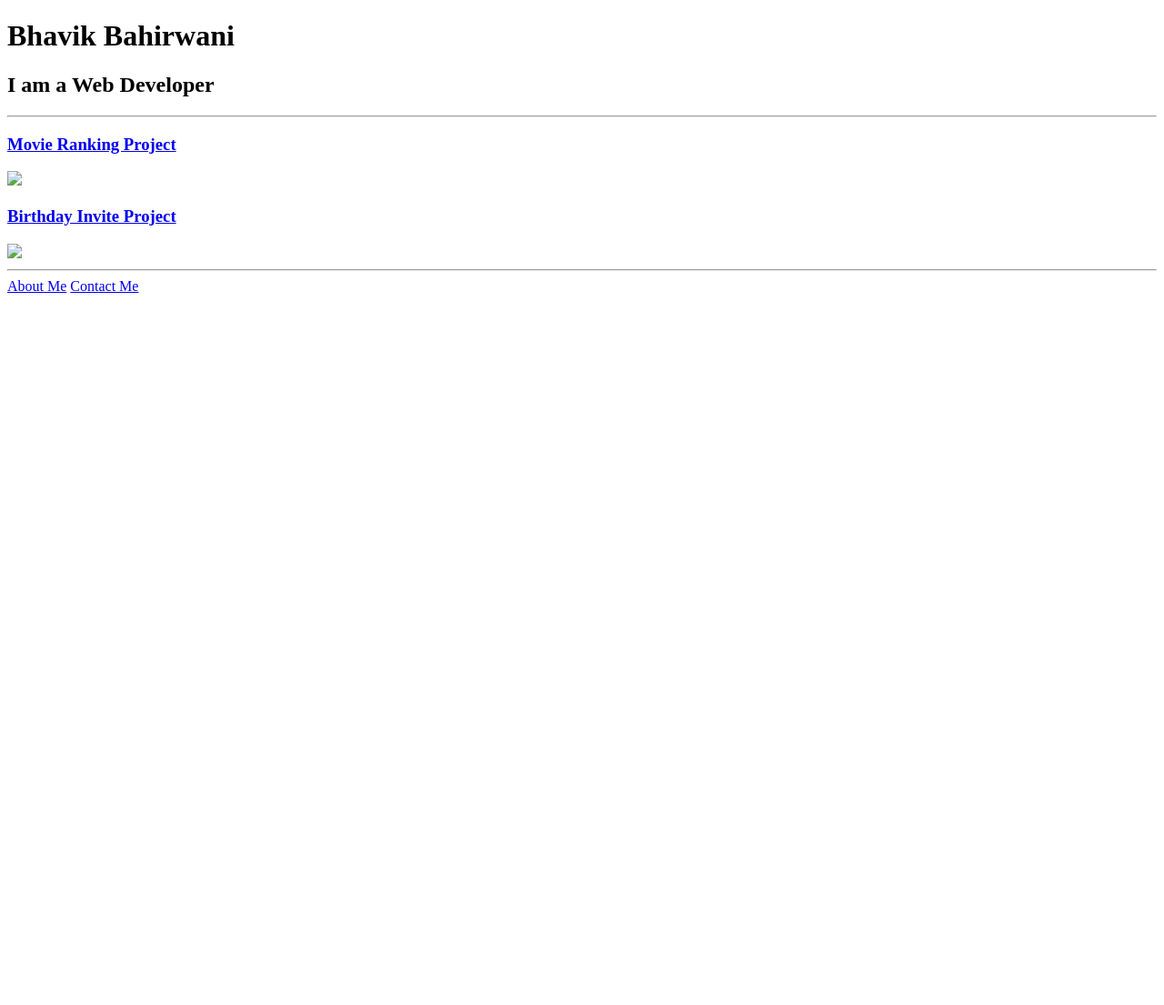
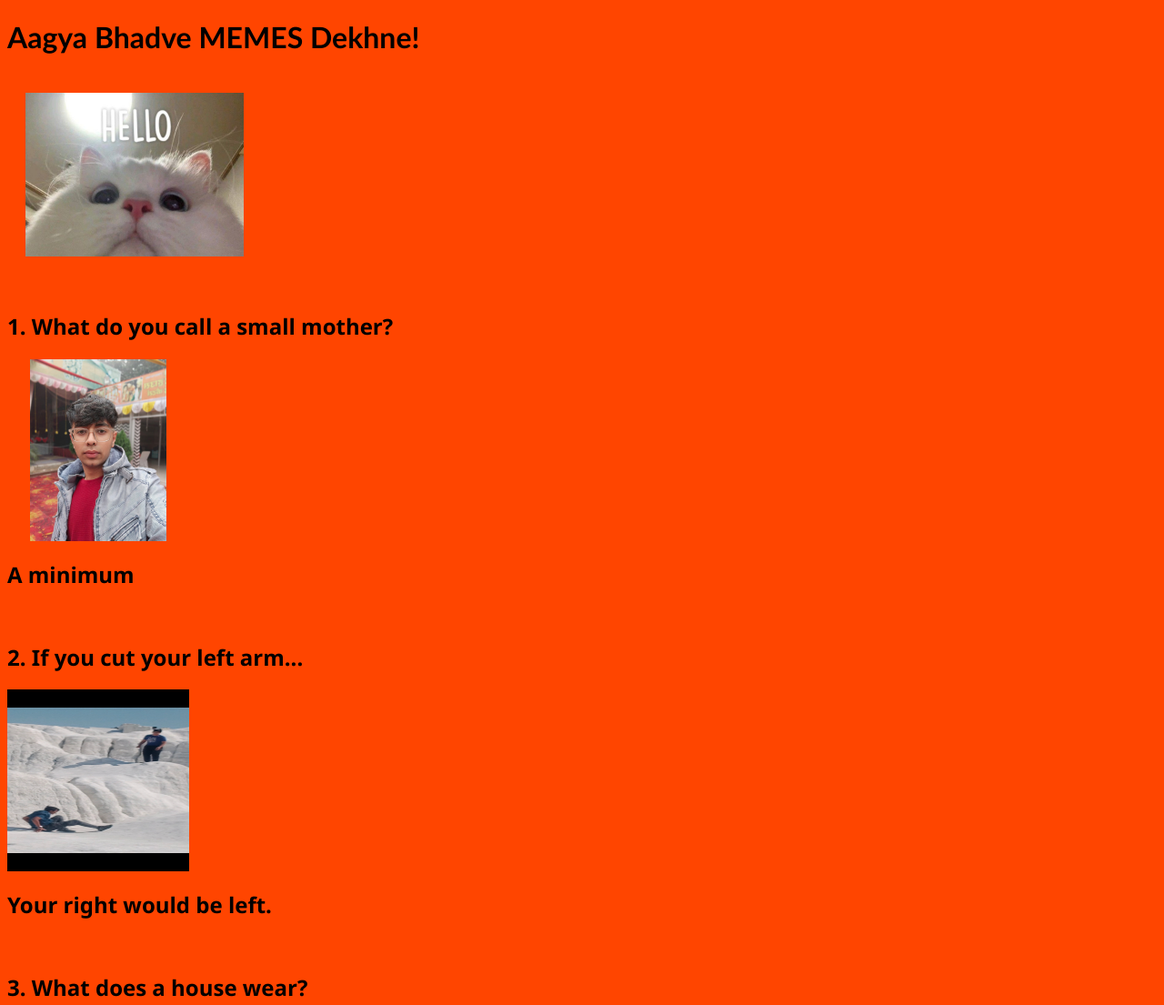
Before and after one commit to BhavikBahirwani/html-portfolio, a plain HTML site: page index.html in a window 1280 px wide. Shown: the top 1105 px of the page at 91% size. Before the commit the page ends 800 px from the top, so only its background shows below. Drawn offline with Linux system fonts and the light colour scheme.

Commit message:
Add files via upload
Meme Page

```diff
--- a/index.html
+++ b/index.html
@@ -1,36 +1,35 @@
-<!-- TODO 1: Create the HTML Boilerplate -->
- <!DOCTYPE html>
- <html lang="en">
- <head>
+<!DOCTYPE html>
+<html lang="en">
+<head>
     <meta charset="UTF-8">
     <meta name="viewport" content="width=device-width, initial-scale=1.0">
-    <title>My Portfolio</title>
- </head>
- <body>
-    <h1>Bhavik Bahirwani</h1>
-    <h2>I am a Web Developer</h2>
-    <hr>
-    <h3><a href="./public/movie-ranking.html">Movie Ranking Project</a></h3>
-    <img src="./assets/images/Movie Ranking.png" height="200px">
-   <h3> <a href="./public/birthday-invite.html">Birthday Invite Project</a></h3>
-    <img src="./assets/images/Birthday Invite.png" height="200px">
-    <hr>
-    <a href="./public/about.html">About Me</a>
-    <a href="./public/contact.html">Contact Me</a>
+    <title>Aagya Bhadve</title>
+    <link rel="stylesheet" href="style.css">
+</head>
+<body>
+    <h1>Aagya Bhadve MEMES Dekhne!</h1>
+    <div id="hello">
+        <img src="./hellocat.png" height="180px" ></div>
+        <h2>1. What do you call a small mother?</h2>
 
- </body>
- </html>
 
-<!-- TODO 2: Add Your previous projects' HTML into the public folder -->
+    <div id="meme1">
+        <img src="./meme1.jpg" height="200px"></div>
+        <h2>A minimum </h2><br>
 
-<!-- TODO 3: Take screenshots of your project previews and add the images to the images folder -->
+<h2>2. If you cut your left arm...</h2>
 
-<!-- TODO 4: Add titles/subtitles etc. -->
+    <div id="meme2">
+        <img src="./meme2.jpg" height="200px" width="200px"></div>
+        <h2>Your right would be left.</h2><br>
+<h2>3. What does a house wear?</h2>
 
-<!-- TODO 5: Add a link to the project pages -->
+    <div id="meme3">
+        <img src="./meme3.jpg" height="200px" width="200px">
+        <h2>Address</h2>
 
-<!-- TODO 6: Add images to show the project previews
-HINT for TODO 6: You can use the height attribute set to 200 to make the image smaller:
-https://developer.mozilla.org/en-US/docs/Web/HTML/Element/img#attr-height -->
 
-<!-- TODO 7: Add the Contact Me and About Me page links -->
+    </div>
+
+</body>
+</html>
--- /dev/null
+++ b/style.css
@@ -0,0 +1,35 @@
+#hello{
+    padding:20px;
+
+}
+
+#meme1{
+    margin-top: 20px;
+
+}
+#meme2{
+margin-top:20pxpx;
+
+}
+
+#meme3{
+margin-top:20px;
+}
+
+div{
+    height:200px;
+    width:200px;
+    text-align: center;
+}
+
+*{
+    background-color:orangered;
+}
+h1{
+    font-family:'Trebuchet MS', 'Lucida Sans Unicode', 'Lucida Grande', 'Lucida Sans', Arial, sans-serif
+}
+
+h2{
+    font-family:'Segoe UI', Tahoma, Geneva, Verdana, sans-serif
+
+}
```
Also changed, not shown: hellocat.png (added), meme1.jpg (added), meme2.jpg (added), meme3.jpg (added).
